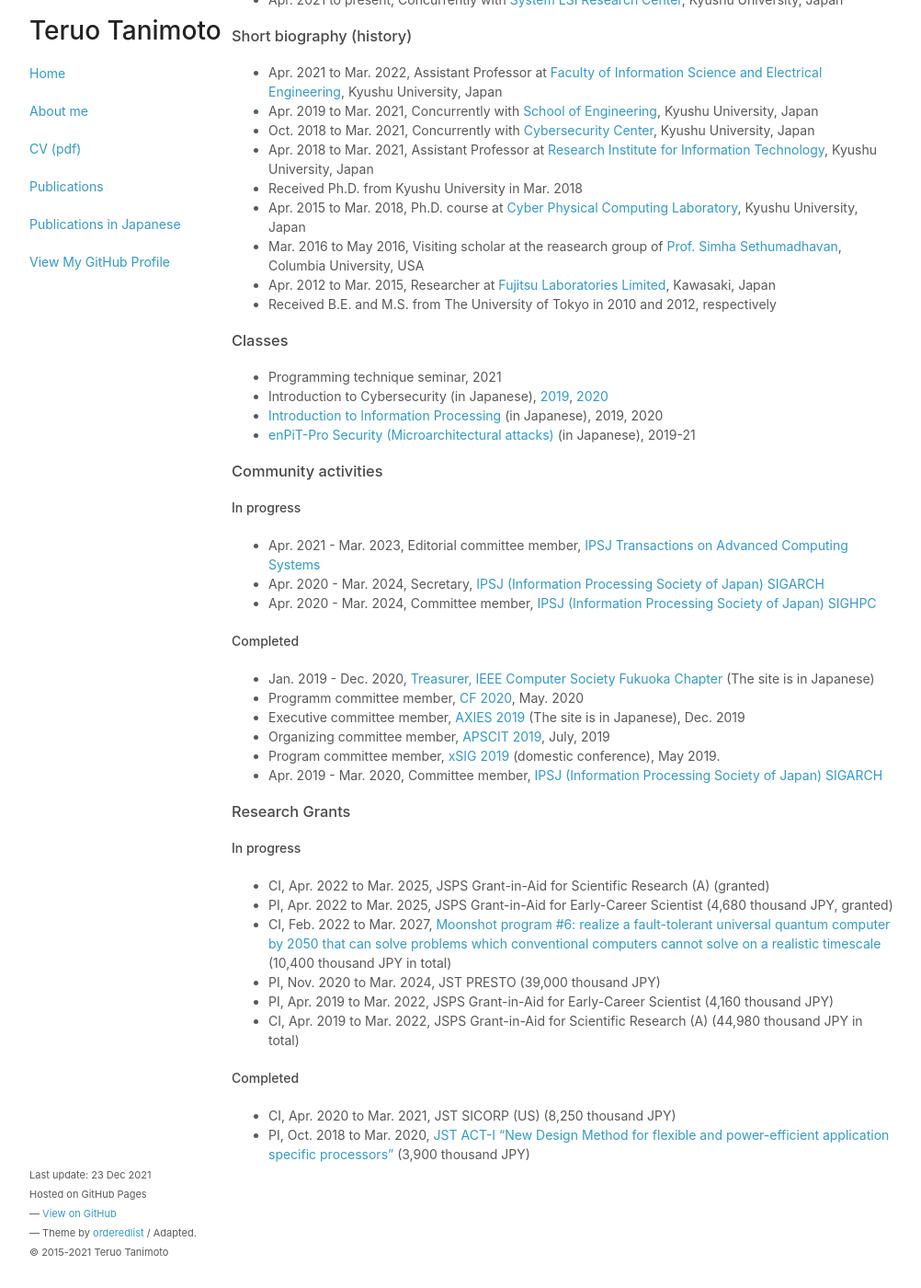
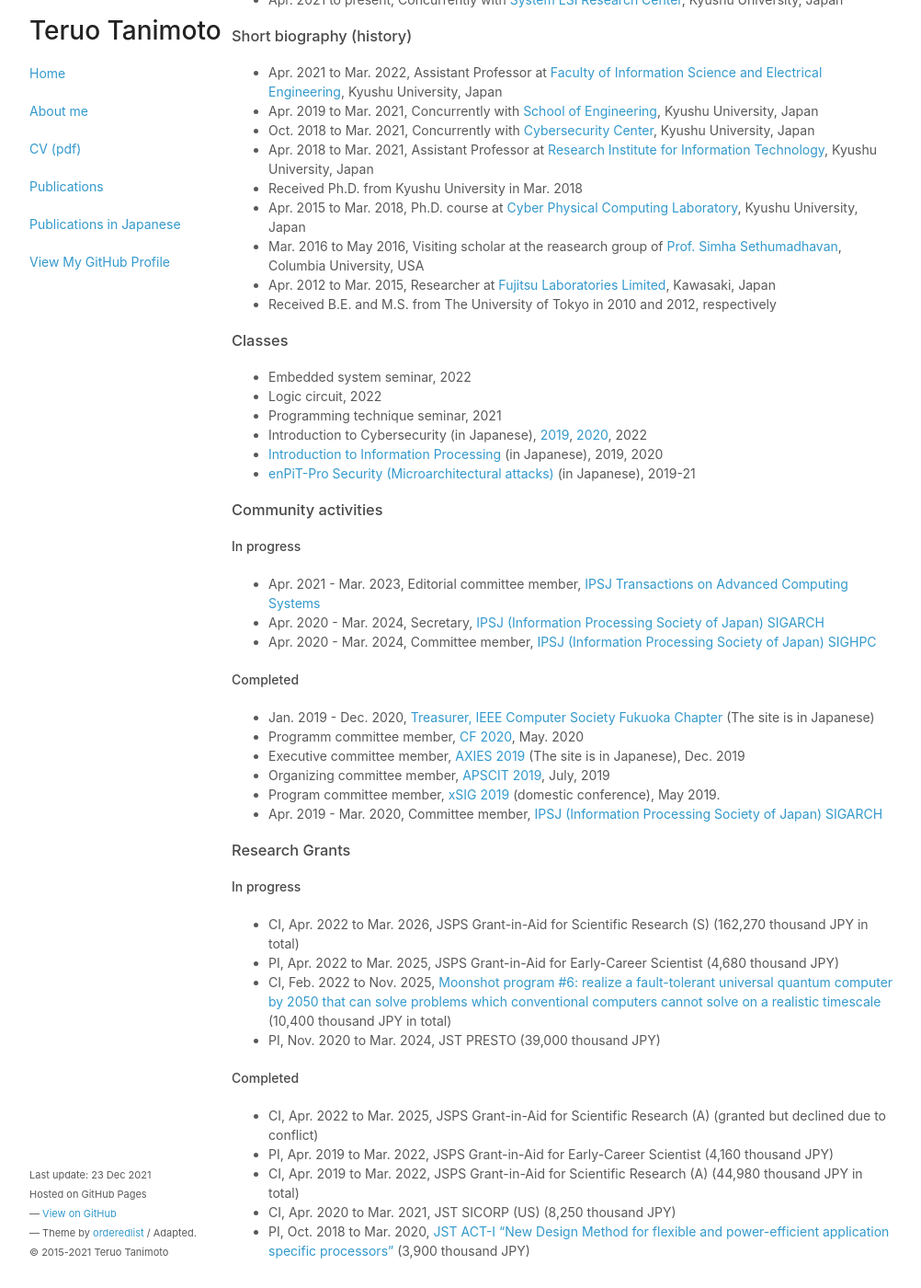
Before and after one commit to teruo41/teruo41.github.io, a Jekyll site: the page built from about.md, in a window 1280 px wide and 1400 px high, scrolled down 257 px. Shown: the whole window at 92% size, without its empty margins (138-1140 px from the left). Built offline with Jekyll 4.4.1, drawn with Linux system fonts in a browser that asks for light colours.

Commit message:
Update about.md

```diff
--- a/about.md
+++ b/about.md
@@ -25,8 +25,10 @@
 + Received B.E. and M.S. from The University of Tokyo in 2010 and 2012, respectively
 
 ### Classes
++ Embedded system seminar, 2022
++ Logic circuit, 2022
 + Programming technique seminar, 2021
-+ Introduction to Cybersecurity (in Japanese), [2019]({{ site.baseurl }}lectures/csp2019), [2020]({{ site.baseurl }}lectures/csp2020)
++ Introduction to Cybersecurity (in Japanese), [2019]({{ site.baseurl }}lectures/csp2019), [2020]({{ site.baseurl }}lectures/csp2020), 2022
 + [Introduction to Information Processing]({{ site.baseurl }}lectures/ipintro2019) (in Japanese), 2019, 2020
 + [enPiT-Pro Security (Microarchitectural attacks)]({{ site.baseurl }}lectures/enpit-prosec-uarch2019) (in Japanese), 2019-21
 
@@ -47,13 +49,14 @@
 
 ### Research Grants
 #### In progress
-+ CI, Apr. 2022 to Mar. 2025, JSPS Grant-in-Aid for Scientific Research (A) (granted)
-+ PI, Apr. 2022 to Mar. 2025, JSPS Grant-in-Aid for Early-Career Scientist (4,680 thousand JPY, granted)
-+ CI, Feb. 2022 to Mar. 2027, [Moonshot program #6: realize a fault-tolerant universal quantum computer by 2050 that can solve problems which conventional computers cannot solve on a realistic timescale](https://ms-iscqc.jp/en/) (10,400 thousand JPY in total)
++ CI, Apr. 2022 to Mar. 2026, JSPS Grant-in-Aid for Scientific Research (S) (162,270 thousand JPY in total)
++ PI, Apr. 2022 to Mar. 2025, JSPS Grant-in-Aid for Early-Career Scientist (4,680 thousand JPY)
++ CI, Feb. 2022 to Nov. 2025, [Moonshot program #6: realize a fault-tolerant universal quantum computer by 2050 that can solve problems which conventional computers cannot solve on a realistic timescale](https://ms-iscqc.jp/en/) (10,400 thousand JPY in total)
 + PI, Nov. 2020 to Mar. 2024, JST PRESTO (39,000 thousand JPY)
+
+#### Completed
++ CI, Apr. 2022 to Mar. 2025, JSPS Grant-in-Aid for Scientific Research (A) (granted but declined due to conflict)
 + PI, Apr. 2019 to Mar. 2022, JSPS Grant-in-Aid for Early-Career Scientist (4,160 thousand JPY)
 + CI, Apr. 2019 to Mar. 2022, JSPS Grant-in-Aid for Scientific Research (A) (44,980 thousand JPY in total)
-
-#### Completed
 + CI, Apr. 2020 to Mar. 2021, JST SICORP (US) (8,250 thousand JPY)
 + PI, Oct. 2018 to Mar. 2020, [JST ACT-I "New Design Method for flexible and power-efficient application specific processors"](https://www.jst.go.jp/kisoken/act-i/en/project/111C001/111C001_2018.html#639d77837596eb59609715adc941828a) (3,900 thousand JPY)
```
